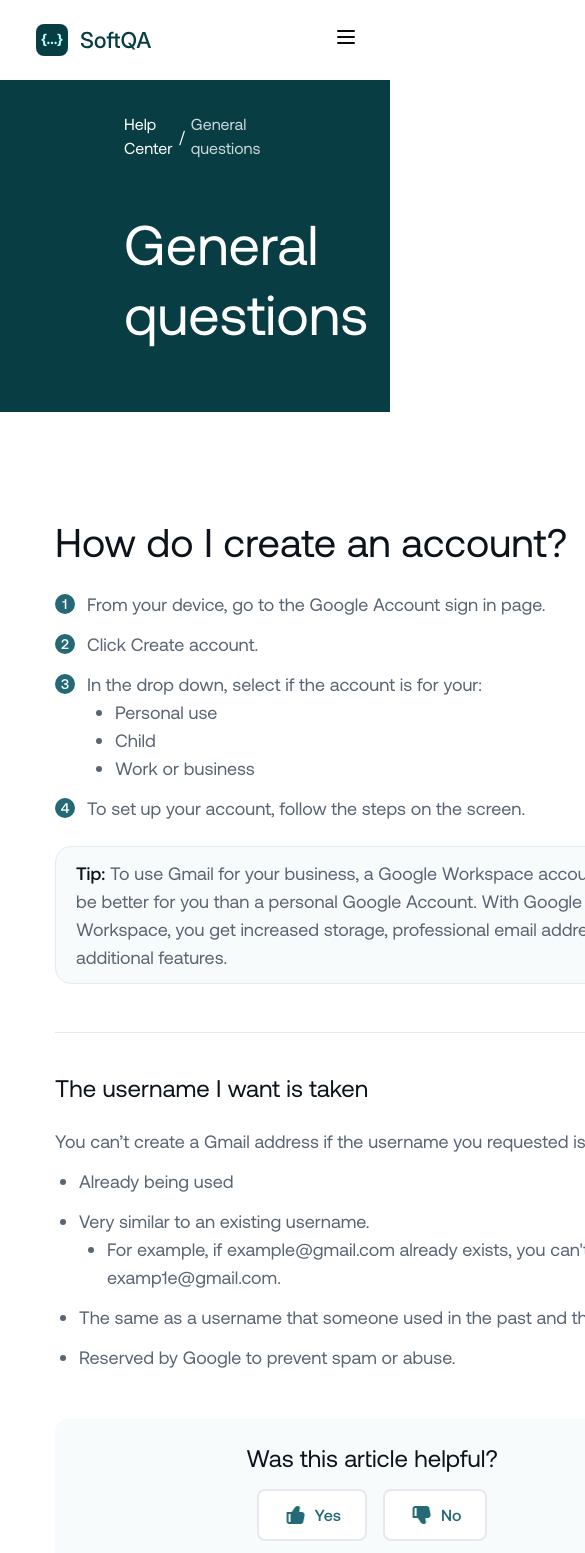
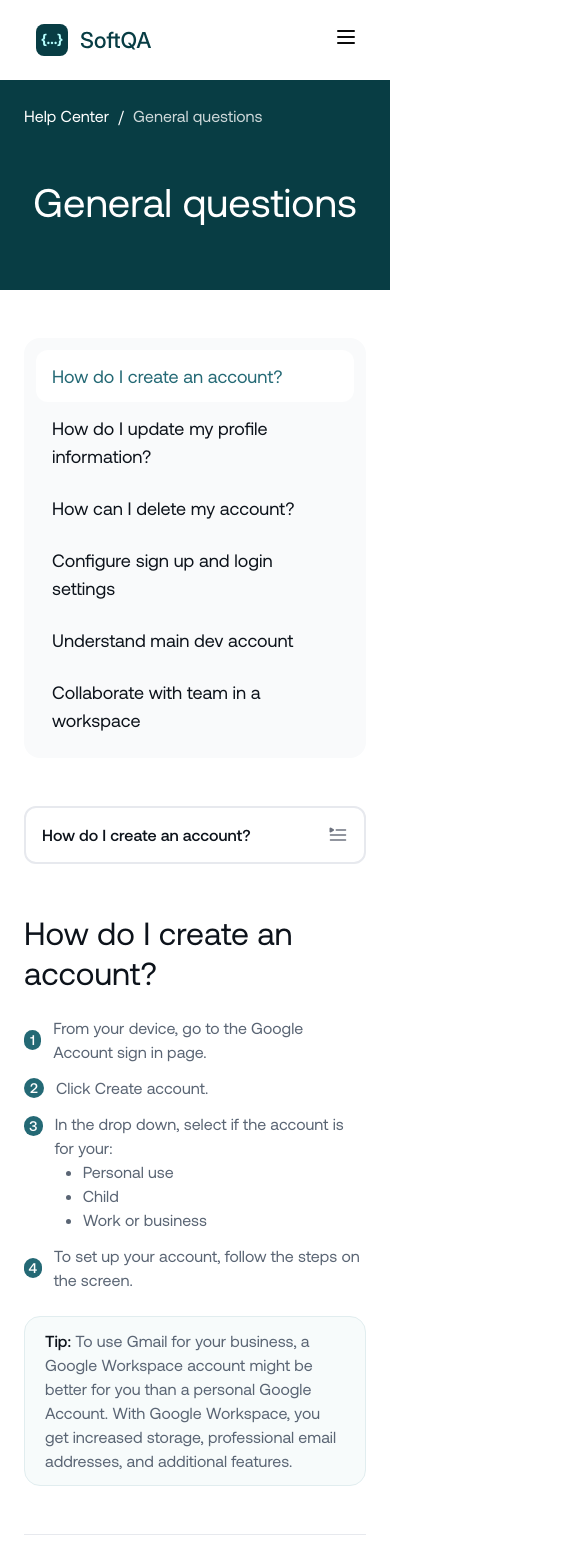
Before and after one commit to azkaanasiyya/softqa, a Next.js app: page /help/helpdetail in a window 390 px wide. Shown: the top 1553 px of the page, 585 px wide, since content can reach past the window. Built offline with nearby package versions, Linux system fonts and the light colour scheme.

Commit message:
style(helpdetail): adjust responsive layout for tablet and mobile

```diff
--- a/src/components/help/helpdetail/contenthelpdetail.tsx
+++ b/src/components/help/helpdetail/contenthelpdetail.tsx
@@ -2,7 +2,7 @@ import Link from "next/link";
 
 export default function ContentHelpDetail() {
     return (
-        <div className="flex flex-col justify-center items-center bg-primary-900 px-[124px] pt-8 pb-16">
+        <div className="flex flex-col justify-center items-center bg-primary-900 px-6 md:px-10 lg:px-[124px] pt-6 lg:pt-8 pb-16">
             <div className="max-w-[1192px] w-full flex flex-col gap-12">
                 <div className="flex flex-row gap-1 items-center">
                     <Link href="/help" className="cursor-pointer">
@@ -11,7 +11,7 @@ export default function ContentHelpDetail() {
                     <span className="text-[16px] leading-6 text-base-white w-4 flex flex-col justify-center items-center">/</span>
                     <span className="text-[16px] leading-6 text-white-opacity-80">General questions</span>
                 </div>
-                <h1 className="text-[56px] leading-[70px] text-base-white text-center">General questions</h1>
+                <h1 className="text-[40px] md:text-[56px] leading-[50px] md:leading-[70px] text-base-white text-center">General questions</h1>
             </div>
         </div>
     )
--- a/src/components/help/helpdetail/maincontent.tsx
+++ b/src/components/help/helpdetail/maincontent.tsx
@@ -2,9 +2,9 @@ import Image from "next/image";
 
 export default function MainContent() {
     return (
-        <div className="flex flex-col justify-center items-center bg-base-white px-[124px] pt-[104px] pb-[116px]">
-            <div className="max-w-[1192px] flex flex-row gap-8 items-start">
-                <div className="flex flex-col gap-1 rounded-[16px] bg-grayscale-50 p-3 w-[376px]">
+        <div className="flex flex-col justify-center items-center bg-base-white px-6 md:px-8 lg:px-[124px] py-12 md:py-16 lg:pt-[104px] lg:pb-[116px]">
+            <div className="max-w-[1192px] flex flex-col lg:flex-row gap-12 lg:gap-8 items-start">
+                <div className="md:flex md:flex-col gap-1 rounded-[16px] bg-grayscale-50 p-3 w-full lg:max-w-[376px]">
                     <div className="flex flex-col py-3 px-4 rounded-[12px] bg-base-white text-[18px] leading-7 text-primary-500">How do I create an account?</div>
                     <div className="flex flex-col py-3 px-4 text-[18px] leading-7 text-grayscale-900">How do I update my profile information?</div>
                     <div className="flex flex-col py-3 px-4 text-[18px] leading-7 text-grayscale-900">How can I delete my account?</div>
@@ -12,23 +12,27 @@ export default function MainContent() {
                     <div className="flex flex-col py-3 px-4 text-[18px] leading-7 text-grayscale-900">Understand main dev account</div>
                     <div className="flex flex-col py-3 px-4 text-[18px] leading-7 text-grayscale-900">Collaborate with team in a workspace</div>
                 </div>
-                <div className="flex flex-col gap-12 pl-12 pr-[102px] w-[784px]">
+                <div className="flex flex-row justify-between items-center w-full md:hidden py-[15px] px-4 border-2 border-grayscale-100 rounded-[12px]">
+                    <span className="text-[16px] leading-6 font-medium text-grayscale-900">How do I create an account?</span>
+                    <Image src="/help/list.png" alt="icon" width={20} height={20} />
+                </div>
+                <div className="flex flex-col gap-12 lg:pl-12 lg:pr-[102px] max-w-[784px] w-full">
                     <div className="flex flex-col gap-6">
-                        <h3 className="text-[40px] leading-[50px] text-grayscale-900">How do I create an account?</h3>
+                        <h3 className="text-[32px] md:text-[40px] leading-10 md:leading-[50px] text-grayscale-900">How do I create an account?</h3>
                         <div className="flex flex-col gap-3">
                             <div className="flex flex-row gap-3 items-center">
                                 <div className="flex flex-col justify-center items-center px-1 w-5 h-5 bg-primary-500 rounded-full text-[14px] leading-[18px] text-base-white font-medium">1</div>
-                                <span className="text-[18px] leading-7 text-grayscale-500">From your device, go to the Google Account sign in page.</span>
+                                <span className="text-[16px] md:text-[18px] leading-6 md:leading-7 text-grayscale-500">From your device, go to the Google Account sign in page.</span>
                             </div>
                             <div className="flex flex-row gap-3 items-center">
                                 <div className="flex flex-col justify-center items-center px-1 w-5 h-5 bg-primary-500 rounded-full text-[14px] leading-[18px] text-base-white font-medium">2</div>
-                                <span className="text-[18px] leading-7 text-grayscale-500">Click Create account.</span>
+                                <span className="text-[16px] md:text-[18px] leading-6 md:leading-7 text-grayscale-500">Click Create account.</span>
                             </div>
                             <div className="flex flex-row gap-3 items-start">
                                 <div className="flex flex-col justify-center items-center px-1 w-5 h-5 mt-1 bg-primary-500 rounded-full text-[14px] leading-[18px] text-base-white font-medium">3</div>
                                 <div className="flex flex-col">
-                                   <span className="text-[18px] leading-7 text-grayscale-500">In the drop down, select if the account is for your:</span>
-                                    <ul className="list-disc text-[18px] leading-7 text-grayscale-500 pl-7">
+                                   <span className="text-[16px] md:text-[18px] leading-6 md:leading-7 text-grayscale-500">In the drop down, select if the account is for your:</span>
+                                    <ul className="list-disc text-[16px] md:text-[18px] leading-6 md:leading-7 text-grayscale-500 pl-7">
                                         <li>Personal use</li>
                                         <li>Child</li>
                                         <li>Work or business</li>
@@ -37,11 +41,11 @@ export default function MainContent() {
                             </div>
                             <div className="flex flex-row gap-3 items-center">
                                 <div className="flex flex-col justify-center items-center px-1 w-5 h-5 bg-primary-500 rounded-full text-[14px] leading-[18px] text-base-white font-medium">4</div>
-                                <span className="text-[18px] leading-7 text-grayscale-500">To set up your account, follow the steps on the screen.</span>
+                                <span className="text-[16px] md:text-[18px] leading-6 md:leading-7 text-grayscale-500">To set up your account, follow the steps on the screen.</span>
                             </div>
                         </div>
                         <div className="bg-primary-50 py-3 px-5 rounded-[16px] border border-primary-100">
-                            <p className="text-[18px] leading-7 text-grayscale-500">
+                            <p className="text-[16px] md:text-[18px] leading-6 md:leading-7 text-grayscale-500">
                                 <span className="font-medium text-grayscale-900">Tip:</span> To use Gmail for your business, a Google Workspace account might be better for you than a personal Google Account. With Google Workspace, you get increased storage, professional email addresses, and additional features.
                             </p>
                         </div>
@@ -49,34 +53,34 @@ export default function MainContent() {
                     <div className="flex flex-col gap-6 pt-10 border-t border-grayscale-100">
                         <h5 className="text-[24px] leading-[30px] text-grayscale-900">The username I want is taken</h5>
                         <div className="flex flex-col gap-3">
-                            <span className="text-[18px] leading-7 text-grayscale-500">You can’t create a Gmail address if the username you requested is:</span>
+                            <span className="text-[16px] md:text-[18px] leading-6 md:leading-7 text-grayscale-500">You can’t create a Gmail address if the username you requested is:</span>
                             <div>
-                                <ul className="list-disc text-[18px] leading-7 text-grayscale-500 pl-6">
+                                <ul className="list-disc text-[16px] md:text-[18px] leading-6 md:leading-7 text-grayscale-500 pl-6">
                                     <li>Already being used</li>
                                 </ul>
                             </div>
                             <div>
-                                <ul className="list-disc text-[18px] leading-7 text-grayscale-500 pl-6">
+                                <ul className="list-disc text-[16px] md:text-[18px] leading-6 md:leading-7 text-grayscale-500 pl-6">
                                     <li>Very similar to an existing username.</li>
-                                    <ul className="list-disc text-[18px] leading-7 text-grayscale-500 pl-7">
+                                    <ul className="list-disc text-[16px] md:text-[18px] leading-6 md:leading-7 text-grayscale-500 pl-7">
                                         <li>For example, if example@gmail.com already exists, you can&apos;t use examp1e@gmail.com.</li>
                                     </ul>
                                 </ul>
                             </div>
                             <div>
-                                <ul className="list-disc text-[18px] leading-7 text-grayscale-500 pl-6">
+                                <ul className="list-disc text-[16px] md:text-[18px] leading-6 md:leading-7 text-grayscale-500 pl-6">
                                     <li>The same as a username that someone used in the past and then deleted.</li>
                                 </ul>
                             </div>
                             <div>
-                                <ul className="list-disc text-[18px] leading-7 text-grayscale-500 pl-6">
+                                <ul className="list-disc text-[16px] md:text-[18px] leading-6 md:leading-7 text-grayscale-500 pl-6">
                                     <li>Reserved by Google to prevent spam or abuse.</li>
                                 </ul>
                             </div>
                         </div>
                     </div>
                     <div className="bg-primary-50 flex flex-col items-center gap-4 rounded-[12px] p-6">
-                        <h5 className="text-[24px] leading-[30px] text-grayscale-900">Was this article helpful?</h5>
+                        <h5 className="text-[20px] md:text-[24px] leading-9 md:leading-[30px] text-grayscale-900">Was this article helpful?</h5>
                         <div className="flex flex-col items-center gap-2">
                             <div className="flex flex-row gap-4">
                                 <div className="flex flex-row gap-2 items-center bg-base-white rounded-[8px] border-2 border-grayscale-100 px-6 py-3">
```
Also changed, not shown: public/help/list.png (added).
